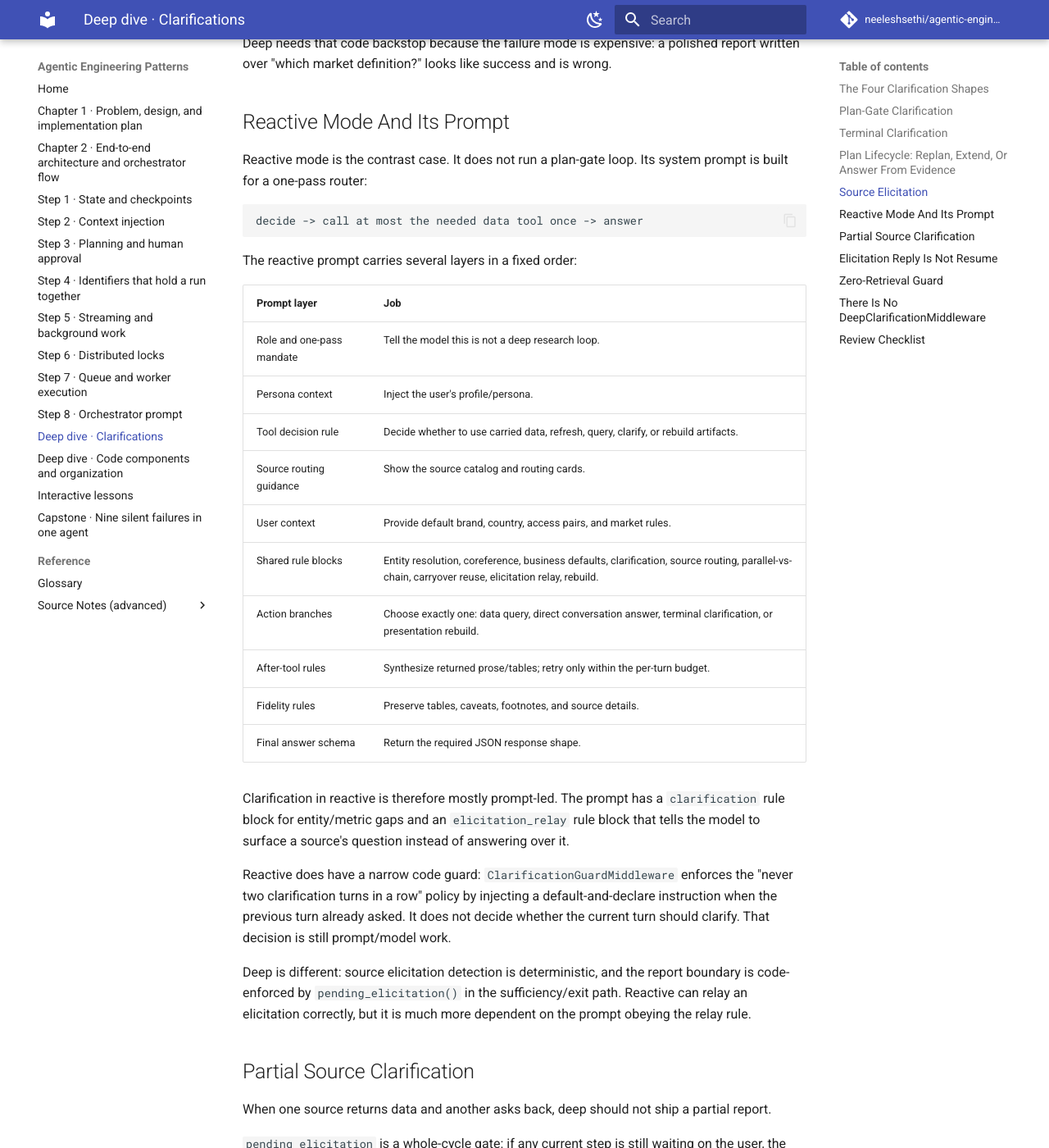
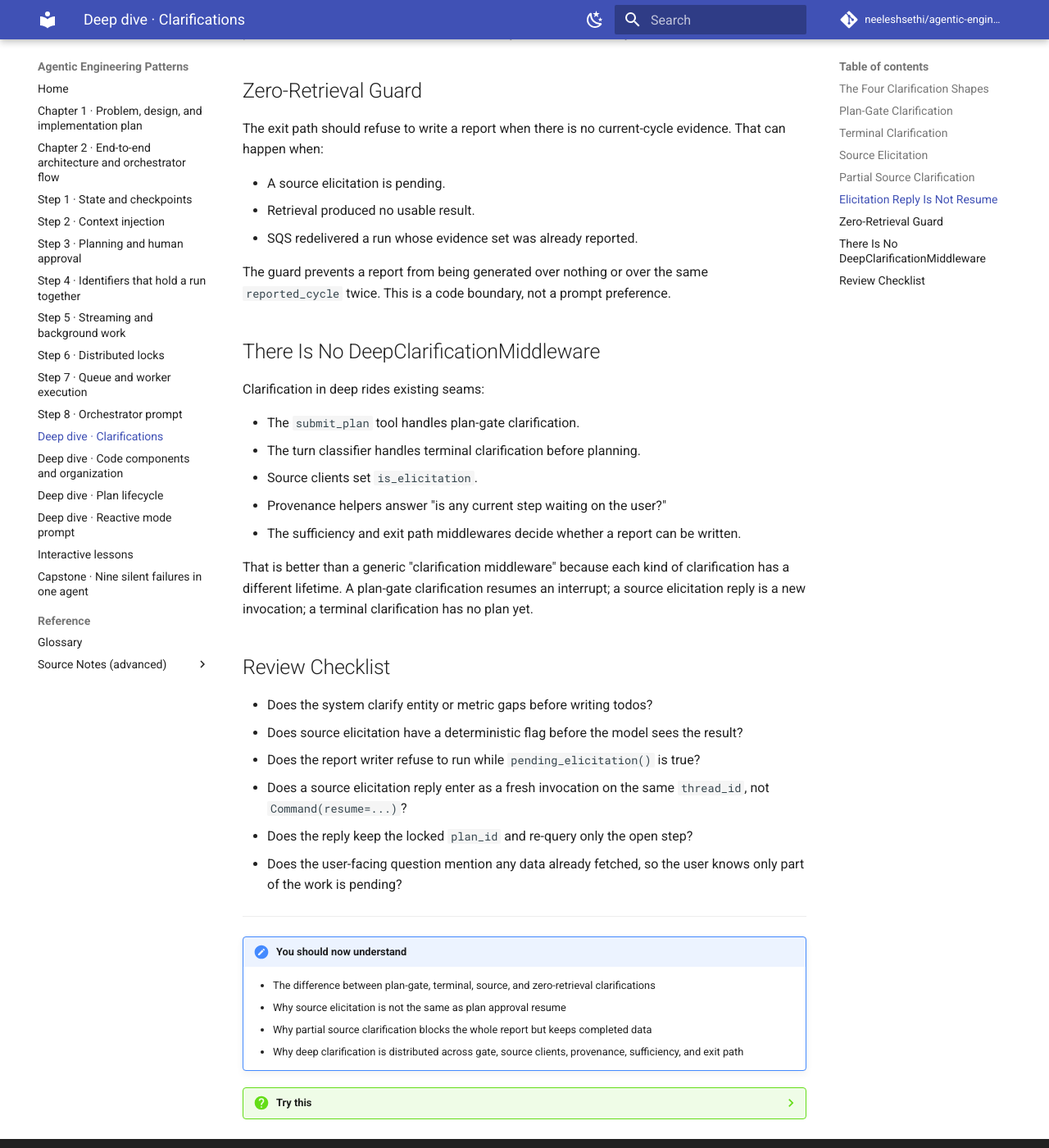
Before and after one commit to neeleshsethi/agentic-engineering-patterns, an MkDocs documentation site: the page built from articles/09a-clarifications.md, in a window 1280 px wide and 1400 px high, scrolled down 4500 px. Shown: the whole window at 82% size. Built offline with MkDocs 1.6.1 and Material for MkDocs 9.7.7, drawn with Linux system fonts in a browser that asks for light colours; comment, search, counter and statistics services are not loaded; some of the changed text lies outside the part shown.

Commit message:
Split plan lifecycle and reactive prompt docs

````diff
--- a/articles/09a-clarifications.md
+++ b/articles/09a-clarifications.md
@@ -59,33 +59,6 @@
 - No safe default exists.
 - The plan would be misleading without the answer.
 
-## Plan Lifecycle: Replan, Extend, Or Answer From Evidence
-
-The deep plan lifecycle is not "plan on every user message." The full workflow is:
-
-```text
-write_todos -> submit_plan -> interrupt() -> approve/refine -> execute
-```
-
-That workflow runs only when the conversation needs a new approved plan. Other turns reuse the existing locked plan or avoid retrieval altogether.
-
-| Turn type | Plan workflow? | What happens |
-|---|---:|---|
-| First question on a thread | Yes | Create todos, submit a plan, pause at the gate, then execute after approval. |
-| Follow-up that is a genuinely new topic | Yes | Advance `cycle`, mint a fresh `plan_id`, and approve a new plan. |
-| Entity or metric gap with no safe default | No | Ask a terminal clarification before any plan exists. |
-| Mid-retrieval source elicitation reply | No | Keep the locked plan; re-query only the step that asked back. |
-| Extension of the current ask | No | Retrieve directly under the current locked plan, keeping the same `plan_id`. |
-| Evidence reply or presentation change | No | Answer from held evidence or run `rebuild_artifacts` once. |
-
-This gives the plan three practical states after approval:
-
-- **Replan** when the user asks a new question. This opens a new cycle and creates a new `plan_id`.
-- **Extend** when the user adds a small requirement to the current approved question. The plan stays locked; the system retrieves under the current plan.
-- **Do not plan** when the user is answering a source elicitation, asking for a presentation change, or asking something answerable from held evidence.
-
-The invariant is: once a plan is locked, nothing short of a genuinely new question should reopen the approval workflow. Replanning an elicitation reply would detach already-fetched evidence from the current cycle because current-cycle evidence is filtered by `plan_id`.
-
 ## Source Elicitation
 
 Source elicitation is the hard case. It happens after retrieval begins, when a downstream source asks back instead of returning final data.
@@ -123,35 +96,6 @@
 That is the "middleware gate" in deep: the model may phrase the relayed question, but the sufficiency/exit path code decides whether a report is allowed.
 
 Deep needs that code backstop because the failure mode is expensive: a polished report written over "which market definition?" looks like success and is wrong.
-
-## Reactive Mode And Its Prompt
-
-Reactive mode is the contrast case. It does not run a plan-gate loop. Its system prompt is built for a one-pass router:
-
-```text
-decide -> call at most the needed data tool once -> answer
-```
-
-The reactive prompt carries several layers in a fixed order:
-
-| Prompt layer | Job |
-|---|---|
-| Role and one-pass mandate | Tell the model this is not a deep research loop. |
-| Persona context | Inject the user's profile/persona. |
-| Tool decision rule | Decide whether to use carried data, refresh, query, clarify, or rebuild artifacts. |
-| Source routing guidance | Show the source catalog and routing cards. |
-| User context | Provide default brand, country, access pairs, and market rules. |
-| Shared rule blocks | Entity resolution, coreference, business defaults, clarification, source routing, parallel-vs-chain, carryover reuse, elicitation relay, rebuild. |
-| Action branches | Choose exactly one: data query, direct conversation answer, terminal clarification, or presentation rebuild. |
-| After-tool rules | Synthesize returned prose/tables; retry only within the per-turn budget. |
-| Fidelity rules | Preserve tables, caveats, footnotes, and source details. |
-| Final answer schema | Return the required JSON response shape. |
-
-Clarification in reactive is therefore mostly prompt-led. The prompt has a `clarification` rule block for entity/metric gaps and an `elicitation_relay` rule block that tells the model to surface a source's question instead of answering over it.
-
-Reactive does have a narrow code guard: `ClarificationGuardMiddleware` enforces the "never two clarification turns in a row" policy by injecting a default-and-declare instruction when the previous turn already asked. It does not decide whether the current turn should clarify. That decision is still prompt/model work.
-
-Deep is different: source elicitation detection is deterministic, and the report boundary is code-enforced by `pending_elicitation()` in the sufficiency/exit path. Reactive can relay an elicitation correctly, but it is much more dependent on the prompt obeying the relay rule.
 
 ## Partial Source Clarification
 
--- a/mkdocs.yml
+++ b/mkdocs.yml
@@ -55,6 +55,8 @@
   - "Step 8 · Orchestrator prompt": 09-orchestrator-prompt.md
   - "Deep dive · Clarifications": 09a-clarifications.md
   - "Deep dive · Code components and organization": 09b-code-components-and-organization.md
+  - "Deep dive · Plan lifecycle": 09c-plan-lifecycle.md
+  - "Deep dive · Reactive mode prompt": 09d-reactive-mode-prompt.md
   - "Interactive lessons": lessons/index.html
   - "Capstone · Nine silent failures in one agent": 10-nine-silent-failures.md
   - Reference:
````
Also changed, not shown: articles/09c-plan-lifecycle.md (added, +87 -0 lines), articles/09d-reactive-mode-prompt.md (added, +90 -0 lines), articles/index.md (+4 -2 lines), articles/source-notes/README.md (+4 -2 lines).
